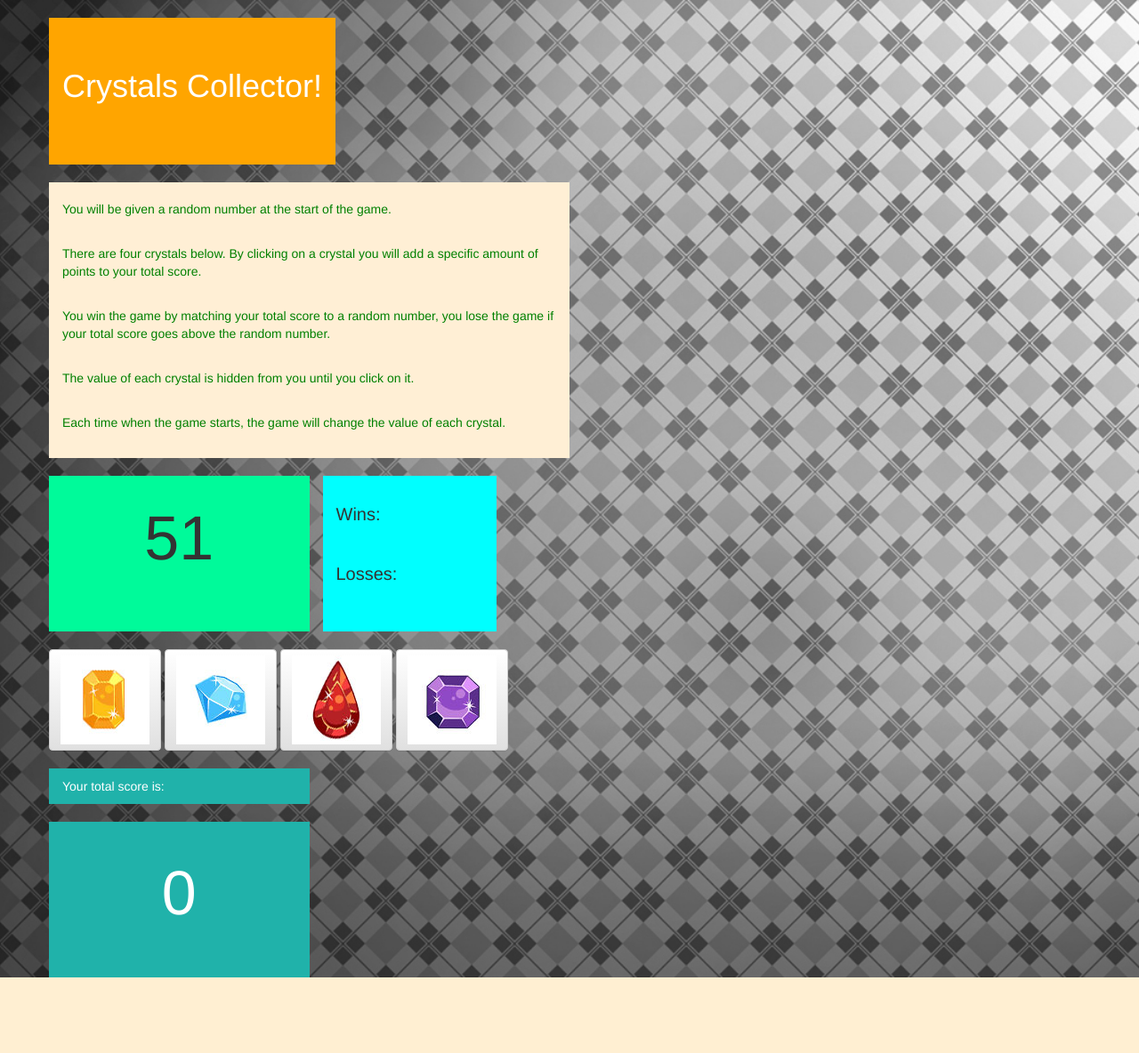
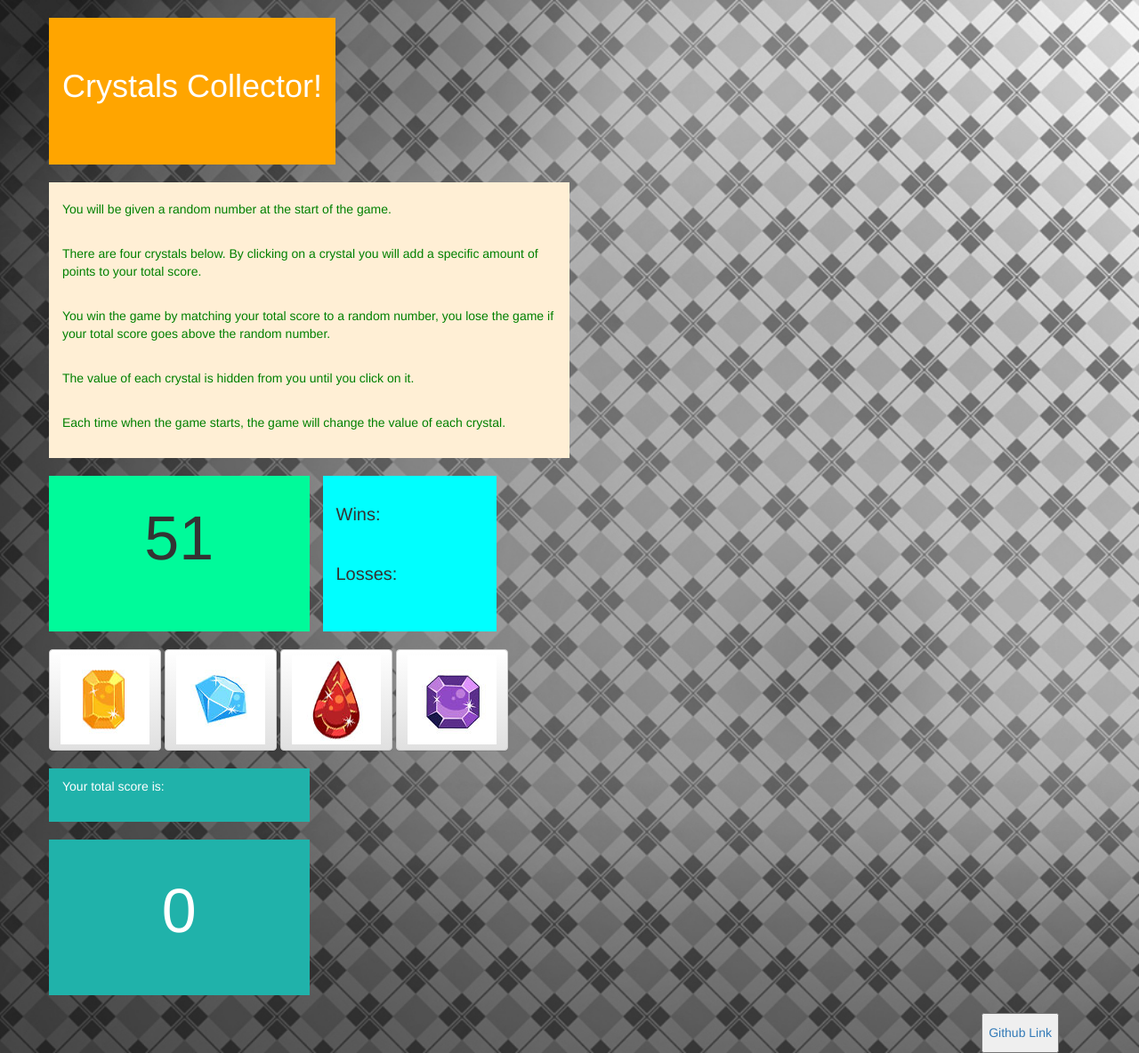
Before and after one commit to CozO97/RPG-Game, a PHP site: page / in a window 1280 px wide. Shown: the whole page at 89% size. Before the commit the page ends 1099 px from the top, so only its background shows below. Run offline with PHP 8.4, Linux system fonts and the light colour scheme; some libraries are stand-ins or nearby versions.

Commit message:
added links

```diff
--- a/assets/css/style.css
+++ b/assets/css/style.css
@@ -3,6 +3,7 @@ body {
     background-repeat: no-repeat;
     background-size: cover;
 }
+
 .logo {
     background-color: orange;
     color: white;
@@ -10,12 +11,15 @@ body {
     height: 165px;
     font-size: 36px;
 }
+
 .col-md-6 {
     background-color: papayawhip;
 }
+
 .textDescription {
     color: green;
 }
+
 #randomNumGen {
     background-color: #00FA9A;
     height: 175px;
@@ -23,29 +27,44 @@ body {
     text-align: center;
     padding-top: 20px;
 }
+
 #WinsLosses {
     background-color: #00FFFF;
     height: 175px;
     margin-left: 15px;
     font-size: 20px;
 }
+
 .TotalScore {
     background-color: #20B2AA;
     padding-top: 10px;
+    padding-bottom: 20px;
     color: white;
 }
+
 .myScore {
     background-color: #20B2AA;
     color: white;
     font-size: 40px;
     height: 175px;
 }
+
 .textNumber {
     text-align: center;
     font-size: 60px;
 }
+
 .myNumber {
     font-size: 70px;
     text-align: center;
     padding-top: 30px;
 }
+
+#gitButton {
+    padding-top: 10px;
+    float: right;
+}
+
+footer {
+    padding: 20px;
+}
--- a/index.html
+++ b/index.html
@@ -84,6 +84,9 @@
             </div>
         </div>
         <!-- Your Total Score Ends-->
+        <footer>
+            <a id="gitLink" href="https://github.com/CozO97/RPG-Game"><button id="gitButton"><p>Github Link</p></button></a>
+        </footer>
     </div>
     <!--container end div-->
     <script type="text/javascript" src="assets/javascript/javascript.js"></script>
```
Lines whose indentation alone changed are shown as unchanged.
